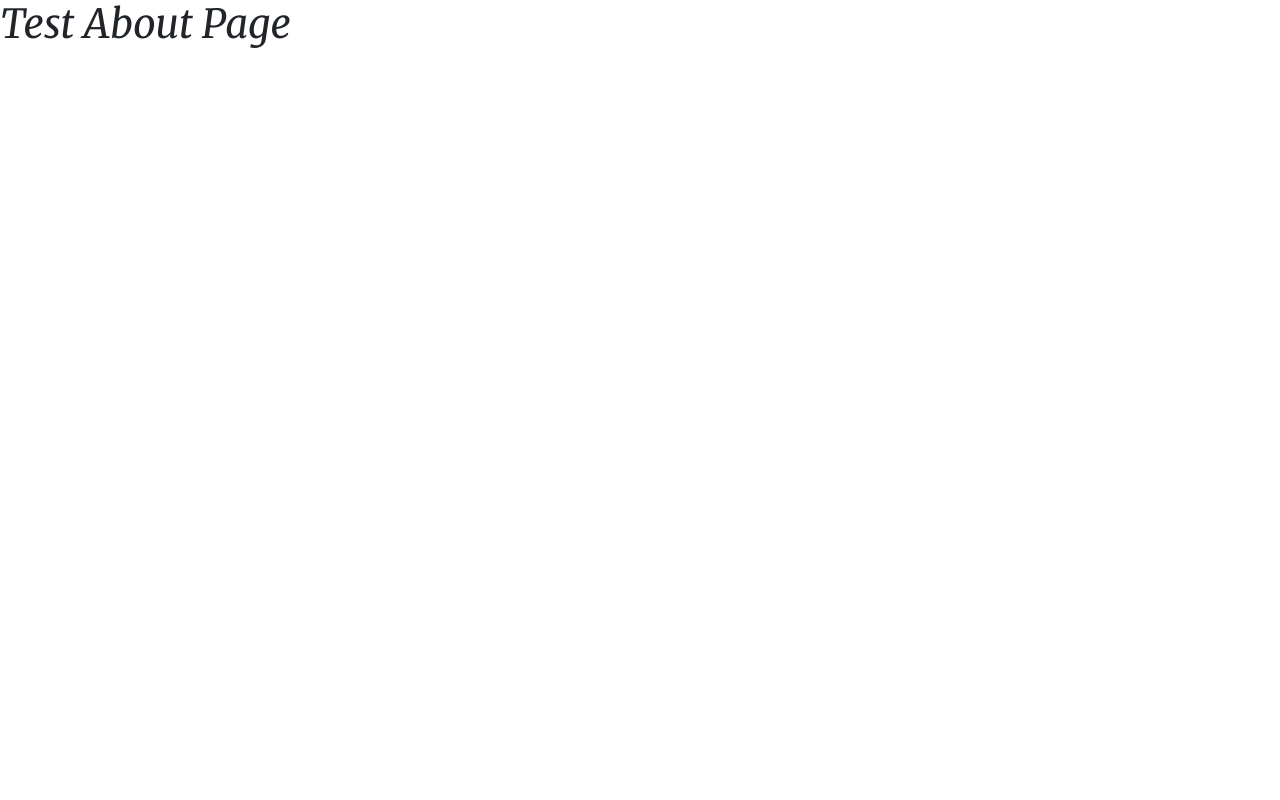
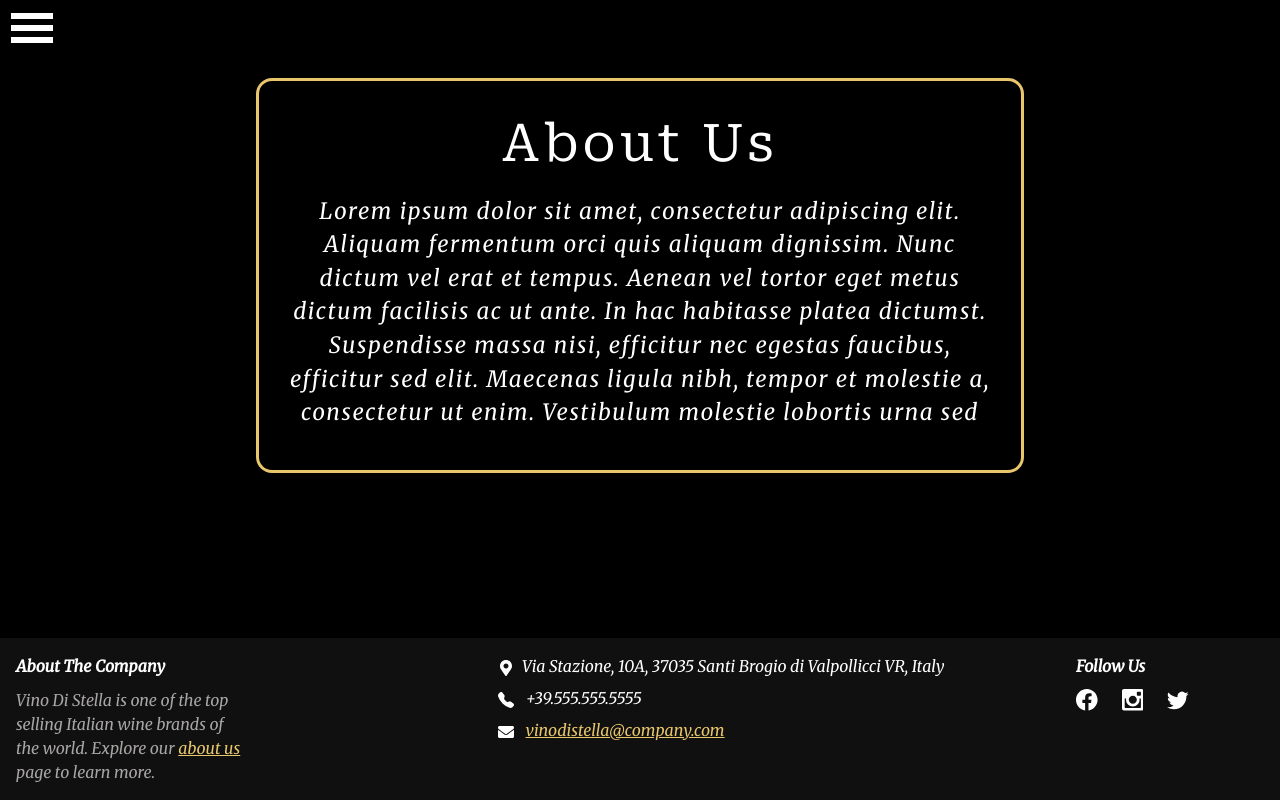
Before and after one commit to ste-lla/vino-di-stella, a React (Create React App) app: page /about in a window 1280 px wide. Built offline with nearby package versions, Linux system fonts and the light colour scheme; a web font is replaced by a local one.

Commit message:
added about us page

```diff
--- a/src/components/About.js
+++ b/src/components/About.js
@@ -1,9 +1,70 @@
-import React from 'react';
+import React, {useState} from 'react';
+import Offcanvas from 'react-bootstrap/Offcanvas';
+import Col from "react-bootstrap/Col";
+import Row from "react-bootstrap/Row";
+import { Link } from 'react-router-dom';
+import { GiHamburgerMenu } from "react-icons/gi";
+import Footer from './Footer';
+
+
 
 const About = () => {
+
+    function SideNav() {
+        const [show, setShow] = useState(false);
+
+        const handleClose = () => setShow(false);
+        const handleShow = () => setShow(true);
+
+        return (
+          <>
+            <div>
+                <GiHamburgerMenu onClick={handleShow} className="burgerMenu" />
+            </div>
+            {/* <Button variant="primary" onClick={handleShow}>Launch</Button> */}
+
+            <Offcanvas className="sideNavMain" show={show} onHide={handleClose}>
+                <Offcanvas.Header closeButton>
+                    <Offcanvas.Title className="sideNavTitle">Vino Di Stella</Offcanvas.Title>
+                </Offcanvas.Header>
+                <Offcanvas.Body>
+                    <ul className="sideNavList">
+                        <li><Link className="navLinks" to="/home">Home</Link></li>
+                        <li><Link className="navLinks" to="/about">About</Link></li>
+                        <li><Link className="navLinks" to="/wine">Our Wines</Link></li>
+                        <li><Link className="navLinks" to="/cart">Cart</Link></li>
+                        <li><Link className="navLinks" to="/login">Login</Link></li>
+                        <li><Link className="navLinks" to="/register">Register</Link></li>
+                        {/* <li><Link className="navLinks" to="/contact">Contact Us</Link></li> */}
+                    </ul>
+                </Offcanvas.Body>
+            </Offcanvas>
+          </>
+        );
+      }
+
     return(
-        <div>
-            <h1>Test About Page</h1>
+        <div className="homeContainer d-flex flex-column">
+            <div className="nonFooterWrapper">
+                <Row>
+                    <Col xs={4}>
+                        <SideNav/>
+                    </Col>
+                </Row>
+
+                <div className="mainHome mx-auto mb-2">
+                    <div className="text-center greetingHome headingFontStyle">About Us</div>
+                    <p className="infoHome">
+                    Lorem ipsum dolor sit amet, consectetur adipiscing elit. Aliquam fermentum orci quis
+                    aliquam dignissim. Nunc dictum vel erat et tempus. Aenean vel tortor eget metus
+                    dictum facilisis ac ut ante. In hac habitasse platea dictumst. Suspendisse massa
+                    nisi, efficitur nec egestas faucibus, efficitur sed elit. Maecenas ligula nibh,
+                    tempor et molestie a, consectetur ut enim. Vestibulum molestie lobortis urna sed
+                    </p>
+                </div>
+            </div>
+
+            <Footer />
         </div>
     )
 }
```
Also changed, not shown: src/Styles.css (+23 -0 lines), src/components/Home.js (+1 -8 lines).
